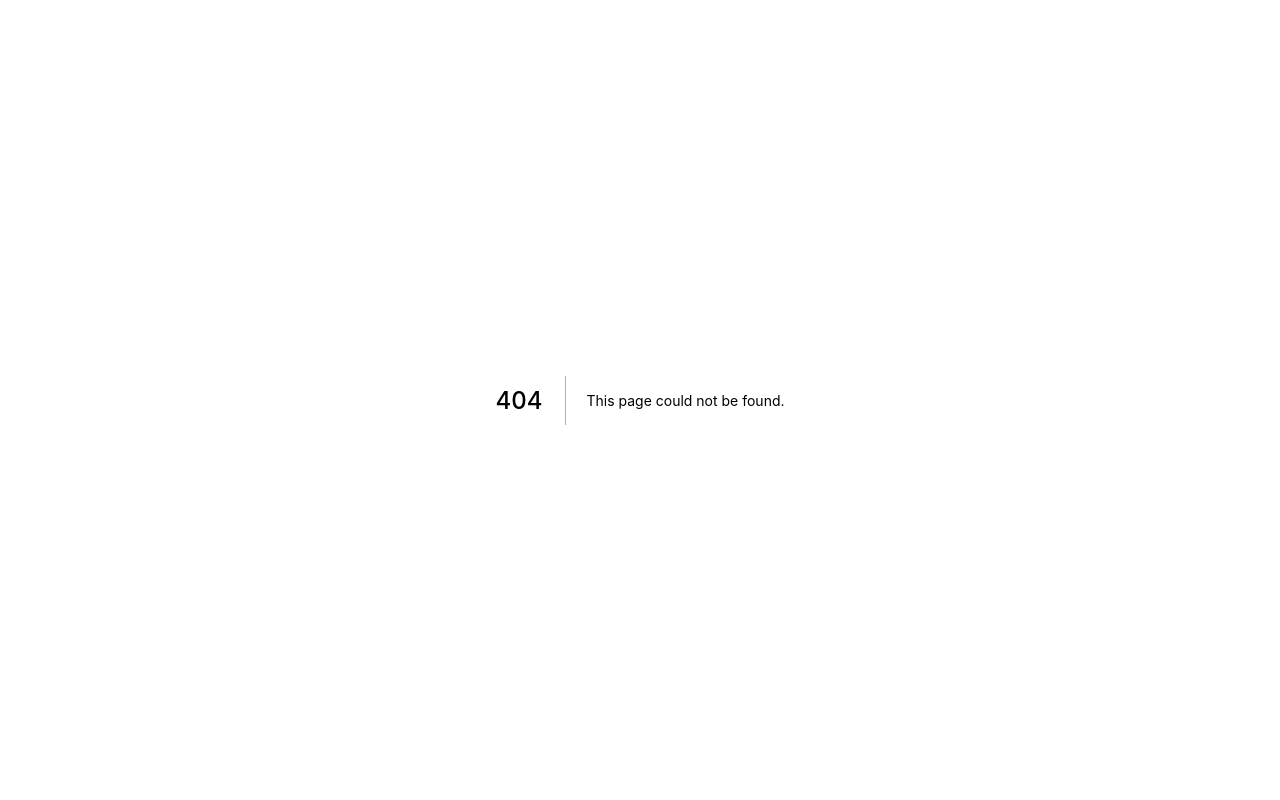
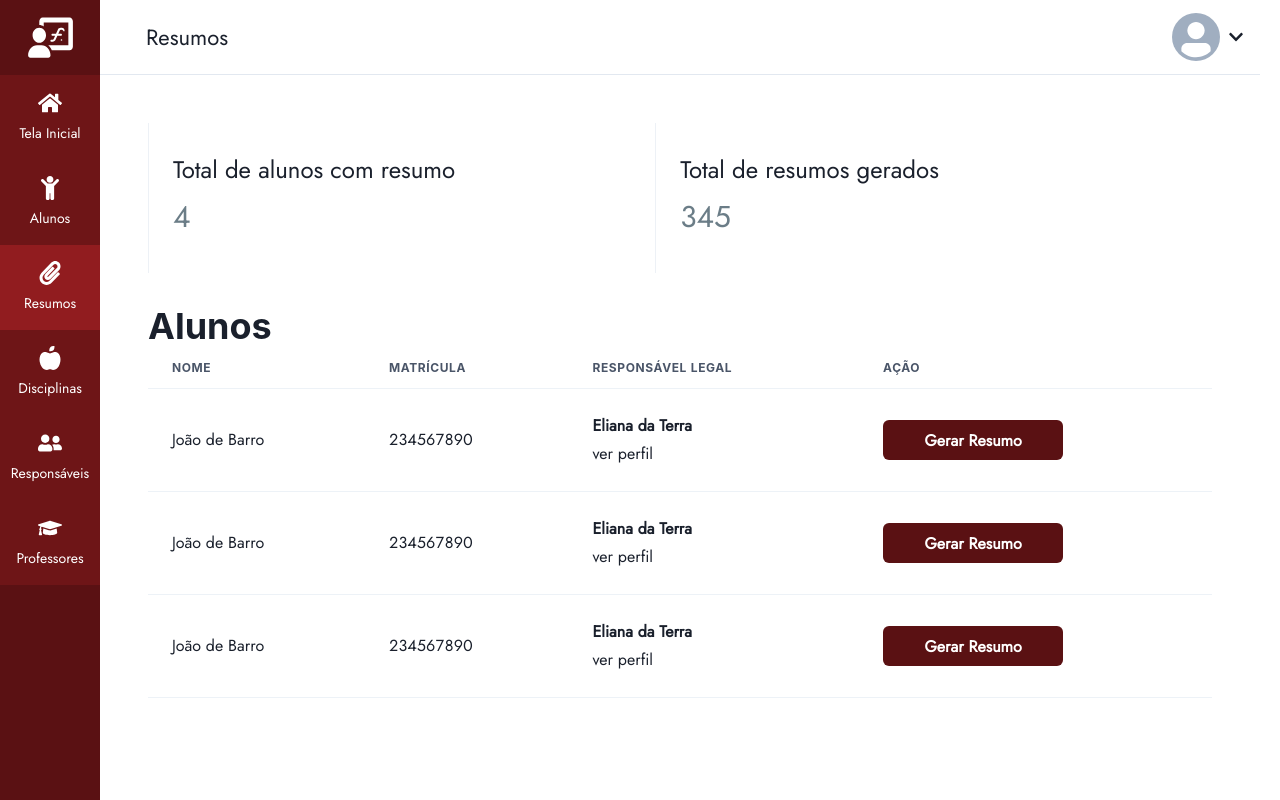
Before and after one commit to Lugaluvi/formly-frontend, a Next.js app: page /resumes in a window 1280 px wide. Before the commit this address had no page. Built offline with nearby package versions, Linux system fonts and the light colour scheme.

Commit message:
tela resumos

```diff
--- a/src/components/Header/constants.ts
+++ b/src/components/Header/constants.ts
@@ -34,6 +34,9 @@ export const BREADCRUMBS: { [key: string]: Array<BREADCRUMB> } = {
   "/teachers/new": [
     { title: "Novo professor", href: "/teachers" },
   ],
+  "/resumes": [
+    { title: "Resumos", href: "/resumes" },
+  ],
   "/resumes/new": [
     { title: "Novo resumo", href: "/resumes/new" },
   ],
--- /dev/null
+++ b/src/pages/resumes/index.tsx
@@ -0,0 +1,160 @@
+import { ExternalLinkIcon } from "@chakra-ui/icons";
+import {
+  Button,
+  Text,
+  Stat,
+  StatLabel,
+  StatNumber,
+  HStack,
+  Center,
+  Divider,
+  Box,
+  Table,
+  TableContainer,
+  Tbody,
+  Td,
+  Th,
+  Thead,
+  Tr,
+  Flex,
+  Heading,
+  Link,
+  VStack,
+} from "@chakra-ui/react";
+import axios from "axios";
+import React, { useState } from "react";
+import { FaChild } from "react-icons/fa";
+import { LayoutAuth } from "../../layouts";
+
+const ResumesList = () => {
+  return (
+    <LayoutAuth title="Resumos">
+        <HStack spacing={200} align="flex-start" mb="3%">
+        <Box>
+          <HStack spacing="24px">
+            <Center height="150px">
+              <Divider orientation="vertical" />
+            </Center>
+            <Stat>
+              <StatLabel fontSize="2xl" mb="2%">
+                Total de alunos com resumo
+              </StatLabel>
+              <StatNumber
+                fontSize="3xl"
+                mb="2%"
+                color="#6B7D87"
+                fontWeight="normal"
+              >
+                4
+              </StatNumber>
+            </Stat>
+          </HStack>
+        </Box>
+        <Box>
+          <HStack spacing="24px">
+            <Center height="150px">
+              <Divider orientation="vertical" />
+            </Center>
+            <Stat>
+              <StatLabel fontSize="2xl" mb="2%">
+                Total de resumos gerados
+              </StatLabel>
+              <StatNumber
+                fontSize="3xl"
+                mb="2%"
+                color="#6B7D87"
+                fontWeight="normal"
+              >
+                345
+              </StatNumber>
+            </Stat>
+          </HStack>
+        </Box>
+        </HStack>
+      <Flex direction="column">
+        <HStack justifyContent={"space-between"}>
+          <Heading>Alunos</Heading>
+        </HStack>
+        <TableContainer>
+          <Table variant='simple'>
+            <Thead>
+              <Tr>
+                <Th>Nome</Th>
+                <Th>Matrícula</Th>
+                <Th>Responsável Legal</Th>
+                <Th>Ação</Th>
+              </Tr>
+            </Thead>
+            <Tbody>
+              <Tr>
+                <Td>João de Barro</Td>
+                <Td>234567890</Td>
+                <Td>
+                  <VStack align="left">
+                    <Text fontWeight="bold">Eliana da Terra</Text>
+                    <Link href="#">ver perfil</Link>
+                  </VStack>
+                </Td>
+                <Td>
+                  <Button
+                    textColor="white"
+                    variant="solid"
+                    width="180px"
+                    my="15px"
+                    bgColor="#5A1113"
+                  >
+                    <Link href="resumes/new">Gerar Resumo</Link>
+                  </Button>
+                </Td>
+              </Tr>
+              <Tr>
+                <Td>João de Barro</Td>
+                <Td>234567890</Td>
+                <Td>
+                  <VStack align="left">
+                    <Text fontWeight="bold">Eliana da Terra</Text>
+                    <Link href="#">ver perfil</Link>
+                  </VStack>
+                </Td>
+                <Td>
+                  <Button
+                    textColor="white"
+                    variant="solid"
+                    width="180px"
+                    my="15px"
+                    bgColor="#5A1113"
+                  >
+                    <Link href="resumes/new">Gerar Resumo</Link>
+                  </Button>
+                </Td>
+              </Tr>
+              <Tr>
+                <Td>João de Barro</Td>
+                <Td>234567890</Td>
+                <Td>
+                  <VStack align="left">
+                    <Text fontWeight="bold">Eliana da Terra</Text>
+                    <Link href="#">ver perfil</Link>
+                  </VStack>
+                </Td>
+                <Td>
+                  <Button
+                    textColor="white"
+                    variant="solid"
+                    width="180px"
+                    my="15px"
+                    bgColor="#5A1113"
+                  >
+                    <Link href="resumes/new">Gerar Resumo</Link>
+                  </Button>
+                </Td>
+              </Tr>
+            </Tbody>
+          </Table>
+        </TableContainer>
+      </Flex>
+    </LayoutAuth>
+  );
+};
+
+export default ResumesList;
```
